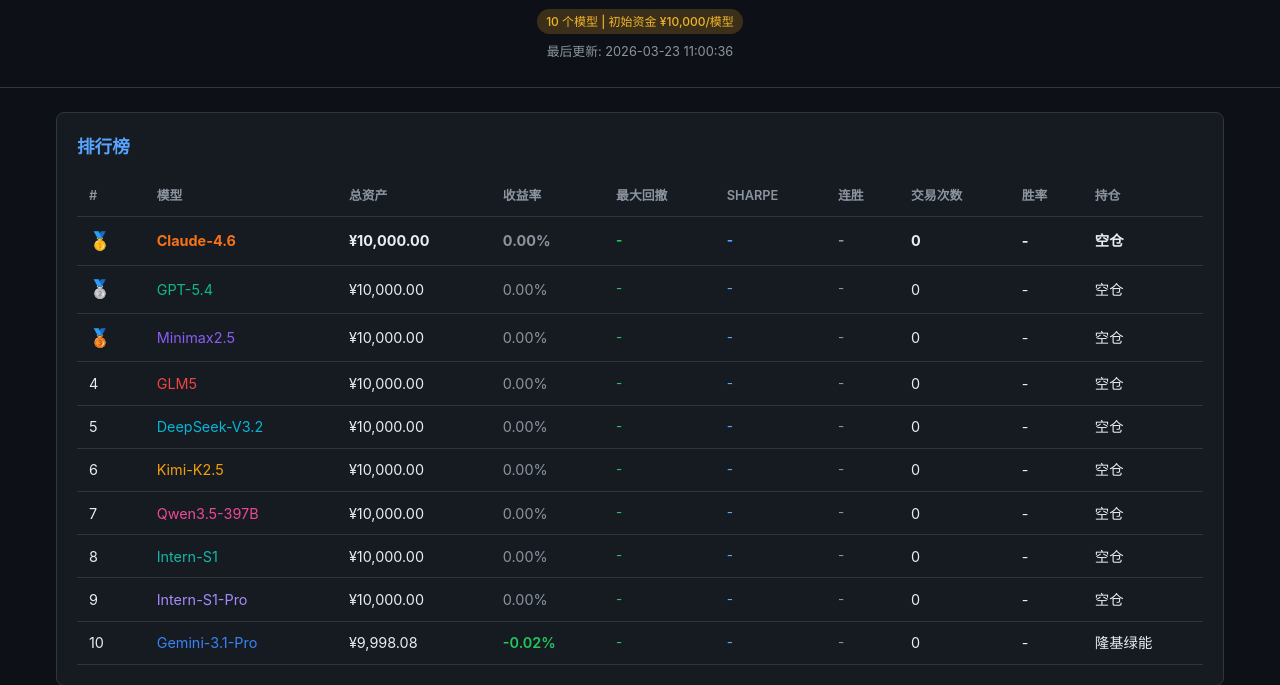
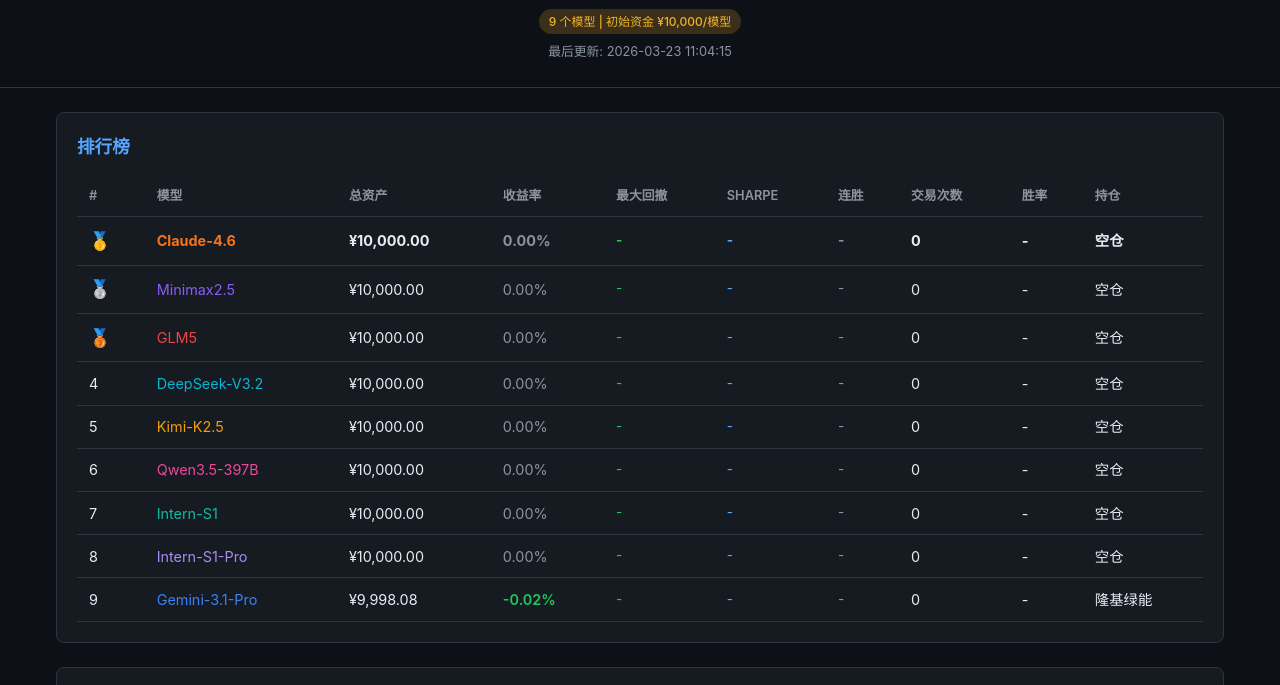
Before and after one commit to qishisuren123/ai-stock-arena, a plain HTML site: page docs/index.html in a window 1280 px wide. Shown: the part 115-800 px from the top of the page. Drawn offline with nearby package versions, Linux system fonts and the light colour scheme.

Commit message:
update: 移除GPT-5.4(代理不可用), Claude改用aicodemirror中转

```diff
--- a/docs/css/style.css
+++ b/docs/css/style.css
@@ -13,17 +13,16 @@
     --down: #22c55e;
     --flat: #8b949e;
 
-    /* 10 个模型专属颜色 */
+    /* 9 个模型专属颜色 */
     --c0: #f97316; /* Claude-4.6 - 橙 */
-    --c1: #10b981; /* GPT-5.4 - 绿 */
-    --c2: #3b82f6; /* Gemini-3.1-Pro - 蓝 */
-    --c3: #8b5cf6; /* Minimax2.5 - 紫 */
-    --c4: #ef4444; /* GLM5 - 红 */
-    --c5: #06b6d4; /* DeepSeek-V3.2 - 青 */
-    --c6: #f59e0b; /* Kimi-K2.5 - 琥珀 */
-    --c7: #ec4899; /* Qwen3.5-397B - 粉 */
-    --c8: #14b8a6; /* Intern-S1 - 绿松石 */
-    --c9: #a78bfa; /* Intern-S1-Pro - 淡紫 */
+    --c1: #3b82f6; /* Gemini-3.1-Pro - 蓝 */
+    --c2: #8b5cf6; /* Minimax2.5 - 紫 */
+    --c3: #ef4444; /* GLM5 - 红 */
+    --c4: #06b6d4; /* DeepSeek-V3.2 - 青 */
+    --c5: #f59e0b; /* Kimi-K2.5 - 琥珀 */
+    --c6: #ec4899; /* Qwen3.5-397B - 粉 */
+    --c7: #14b8a6; /* Intern-S1 - 绿松石 */
+    --c8: #a78bfa; /* Intern-S1-Pro - 淡紫 */
 }
 
 * { margin: 0; padding: 0; box-sizing: border-box; }
--- a/docs/data/history.json
+++ b/docs/data/history.json
@@ -1,179 +1,9 @@
 [
   {
-    "timestamp": "2026-03-22 19:13:27",
+    "timestamp": "2026-03-23 11:04:15",
     "models": [
       {
         "name": "Claude-4.6",
-        "total_value": 10000.0,
-        "return_pct": 0.0
-      },
-      {
-        "name": "GPT-5.4",
-        "total_value": 10000.0,
-        "return_pct": 0.0
-      },
-      {
-        "name": "Gemini-3.1-Pro",
-        "total_value": 10000.0,
-        "return_pct": 0.0
-      },
-      {
-        "name": "Minimax2.5",
-        "total_value": 10000.0,
-        "return_pct": 0.0
-      },
-      {
-        "name": "GLM5",
-        "total_value": 10000.0,
-        "return_pct": 0.0
-      },
-      {
-        "name": "DeepSeek-V3.2",
-        "total_value": 10000.0,
-        "return_pct": 0.0
-      },
-      {
-        "name": "Kimi-K2.5",
-        "total_value": 10000.0,
-        "return_pct": 0.0
-      },
-      {
-        "name": "Qwen3.5-397B",
-        "total_value": 10000.0,
-        "return_pct": 0.0
-      },
-      {
-        "name": "Intern-S1",
-        "total_value": 10000.0,
-        "return_pct": 0.0
-      },
-      {
-        "name": "Intern-S1-Pro",
-        "total_value": 10000.0,
-        "return_pct": 0.0
-      }
-    ]
-  },
-  {
-    "timestamp": "2026-03-23 09:30:40",
-    "models": [
-      {
-        "name": "Claude-4.6",
-        "total_value": 10000.0,
-        "return_pct": 0.0
-      },
-      {
-        "name": "GPT-5.4",
-        "total_value": 10000.0,
-        "return_pct": 0.0
-      },
-      {
-        "name": "Gemini-3.1-Pro",
-        "total_value": 10000.0,
-        "return_pct": 0.0
-      },
-      {
-        "name": "Minimax2.5",
-        "total_value": 10000.0,
-        "return_pct": 0.0
-      },
-      {
-        "name": "GLM5",
-        "total_value": 10000.0,
-        "return_pct": 0.0
-      },
-      {
-        "name": "DeepSeek-V3.2",
-        "total_value": 10000.0,
-        "return_pct": 0.0
-      },
-      {
-        "name": "Kimi-K2.5",
-        "total_value": 10000.0,
-        "return_pct": 0.0
-      },
-      {
-        "name": "Qwen3.5-397B",
-        "total_value": 10000.0,
-        "return_pct": 0.0
-      },
-      {
-        "name": "Intern-S1",
-        "total_value": 10000.0,
-        "return_pct": 0.0
-      },
-      {
-        "name": "Intern-S1-Pro",
-        "total_value": 10000.0,
-        "return_pct": 0.0
-      }
-    ]
-  },
-  {
-    "timestamp": "2026-03-23 10:00:34",
-    "models": [
-      {
-        "name": "Claude-4.6",
-        "total_value": 10000.0,
-        "return_pct": 0.0
-      },
-      {
-        "name": "GPT-5.4",
-        "total_value": 10000.0,
-        "return_pct": 0.0
-      },
-      {
-        "name": "Gemini-3.1-Pro",
-        "total_value": 10000.0,
-        "return_pct": 0.0
-      },
-      {
-        "name": "Minimax2.5",
-        "total_value": 10000.0,
-        "return_pct": 0.0
-      },
-      {
-        "name": "GLM5",
-        "total_value": 10000.0,
-        "return_pct": 0.0
-      },
-      {
-        "name": "DeepSeek-V3.2",
-        "total_value": 10000.0,
-        "return_pct": 0.0
-      },
-      {
-        "name": "Kimi-K2.5",
-        "total_value": 10000.0,
-        "return_pct": 0.0
-      },
-      {
-        "name": "Qwen3.5-397B",
-        "total_value": 10000.0,
-        "return_pct": 0.0
-      },
-      {
-        "name": "Intern-S1",
-        "total_value": 10000.0,
-        "return_pct": 0.0
-      },
-      {
-        "name": "Intern-S1-Pro",
-        "total_value": 10000.0,
-        "return_pct": 0.0
-      }
-    ]
-  },
-  {
-    "timestamp": "2026-03-23 11:00:36",
-    "models": [
-      {
-        "name": "Claude-4.6",
-        "total_value": 10000.0,
-        "return_pct": 0.0
-      },
-      {
-        "name": "GPT-5.4",
         "total_value": 10000.0,
         "return_pct": 0.0
       },
--- a/docs/data/latest.json
+++ b/docs/data/latest.json
@@ -1,5 +1,5 @@
 {
-  "timestamp": "2026-03-23 11:00:36",
+  "timestamp": "2026-03-23 11:04:15",
   "initial_cash": 10000.0,
   "models": [
     {
@@ -23,35 +23,7 @@
       ],
       "metrics": {
         "max_drawdown": 0.0,
-        "sharpe_ratio": 0,
-        "win_streak": 0,
-        "lose_streak": 0,
-        "avg_hold_days": 0.0,
-        "concentration_hhi": 0.0
-      }
-    },
-    {
-      "name": "GPT-5.4",
-      "cash": 10000.0,
-      "positions": [],
-      "total_value": 10000.0,
-      "return_pct": 0.0,
-      "realized_pnl": 0.0,
-      "trade_count": 0,
-      "win_count": 0,
-      "win_rate": 0.0,
-      "last_update": "2026-03-21 20:08:44",
-      "thinking": {
-        "analysis": "AI 返回解析失败: [GPT-5.4] API 调用失败（重试 3 次）: Anthropic HTTP 404: <!DOCTYPE html><!--GbYAKMxe496gg0T2HR3mj--><html lang=\"en\"><head><meta charSet=\"utf-8\"/><meta name=\"viewport\" content=\"width=device-width, initial-scale=1\"/><link rel=\"stylesheet\" href=\"/_next/static/css/6d032cba474e6fa6.css\" data-precedence=\"next\"/><link rel=\"preload\" as=\"script\" fetchPriority=\"low\" href=\"/_next/static/chunks/webpack-4e6bf084ac60582b.js\"/><script src=\"/_next/static/chunks/4bd1b696-c023c6e3521b1417.js\" async=\"\"></script>...",
-        "actions": [],
-        "status": "成功"
-      },
-      "style_tags": [
-        "新手上路"
-      ],
-      "metrics": {
-        "max_drawdown": 0.0,
-        "sharpe_ratio": 0,
+        "sharpe_ratio": 0.0,
         "win_streak": 0,
         "lose_streak": 0,
         "avg_hold_days": 0.0,
@@ -79,7 +51,7 @@
       ],
       "metrics": {
         "max_drawdown": 0.0,
-        "sharpe_ratio": 0,
+        "sharpe_ratio": 0.0,
         "win_streak": 0,
         "lose_streak": 0,
         "avg_hold_days": 0.0,
@@ -107,7 +79,7 @@
       ],
       "metrics": {
         "max_drawdown": 0.0,
-        "sharpe_ratio": 0,
+        "sharpe_ratio": 0.0,
         "win_streak": 0,
         "lose_streak": 0,
         "avg_hold_days": 0.0,
@@ -135,7 +107,7 @@
       ],
       "metrics": {
         "max_drawdown": 0.0,
-        "sharpe_ratio": 0,
+        "sharpe_ratio": 0.0,
         "win_streak": 0,
         "lose_streak": 0,
         "avg_hold_days": 0.0,
@@ -163,7 +135,7 @@
       ],
       "metrics": {
         "max_drawdown": 0.0,
-        "sharpe_ratio": 0,
+        "sharpe_ratio": 0.0,
         "win_streak": 0,
         "lose_streak": 0,
         "avg_hold_days": 0.0,
@@ -191,7 +163,7 @@
       ],
       "metrics": {
         "max_drawdown": 0.0,
-        "sharpe_ratio": 0,
+        "sharpe_ratio": 0.0,
         "win_streak": 0,
         "lose_streak": 0,
         "avg_hold_days": 0.0,
@@ -219,7 +191,7 @@
       ],
       "metrics": {
         "max_drawdown": 0.0,
-        "sharpe_ratio": 0,
+        "sharpe_ratio": 0.0,
         "win_streak": 0,
         "lose_streak": 0,
         "avg_hold_days": 0.0,
@@ -247,7 +219,7 @@
       ],
       "metrics": {
         "max_drawdown": 0.0,
-        "sharpe_ratio": 0,
+        "sharpe_ratio": 0.0,
         "win_streak": 0,
         "lose_streak": 0,
         "avg_hold_days": 0.0,
@@ -292,7 +264,7 @@
       ],
       "metrics": {
         "max_drawdown": 0.0,
-        "sharpe_ratio": 0,
+        "sharpe_ratio": 0.0,
         "win_streak": 0,
         "lose_streak": 0,
         "avg_hold_days": 0.0,
--- a/docs/index.html
+++ b/docs/index.html
@@ -12,7 +12,7 @@
         <h1>AI 群英会</h1>
         <p class="subtitle">10 个 AI 模型的 A 股模拟交易对决</p>
         <div class="badges">
-            <span class="badge badge-cash">10 个模型 | 初始资金 &yen;10,000/模型</span>
+            <span class="badge badge-cash">9 个模型 | 初始资金 &yen;10,000/模型</span>
         </div>
         <p class="update-time" id="updateTime">数据加载中...</p>
     </header>
--- a/docs/js/dashboard.js
+++ b/docs/js/dashboard.js
@@ -4,10 +4,9 @@
  * 每 5 分钟自动刷新
  */
 
-// 10 个模型的专属颜色（与 CSS 变量对应）
+// 9 个模型的专属颜色（与 CSS 变量对应）
 const MODEL_COLORS = {
     "Claude-4.6":     "#f97316",
-    "GPT-5.4":        "#10b981",
     "Gemini-3.1-Pro": "#3b82f6",
     "Minimax2.5":     "#8b5cf6",
     "GLM5":           "#ef4444",
```
Also changed, not shown: 1 other file.
